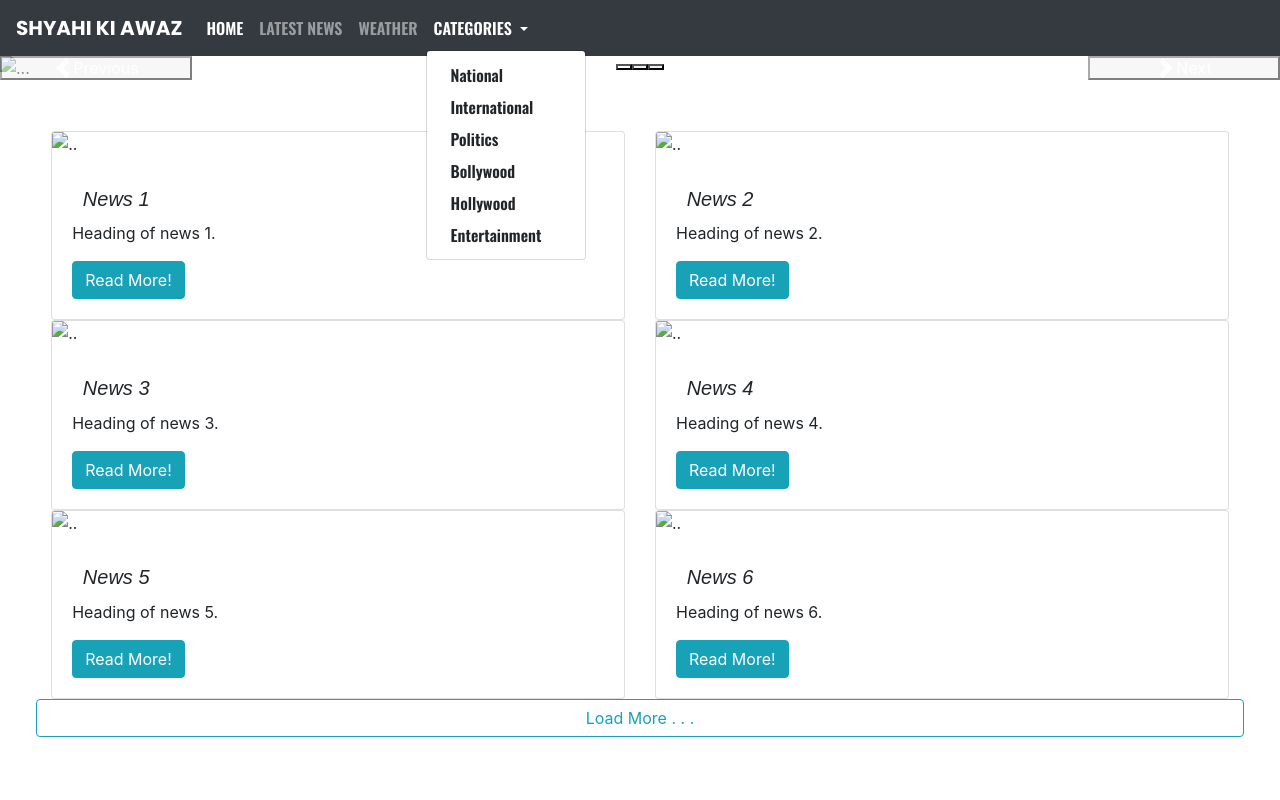
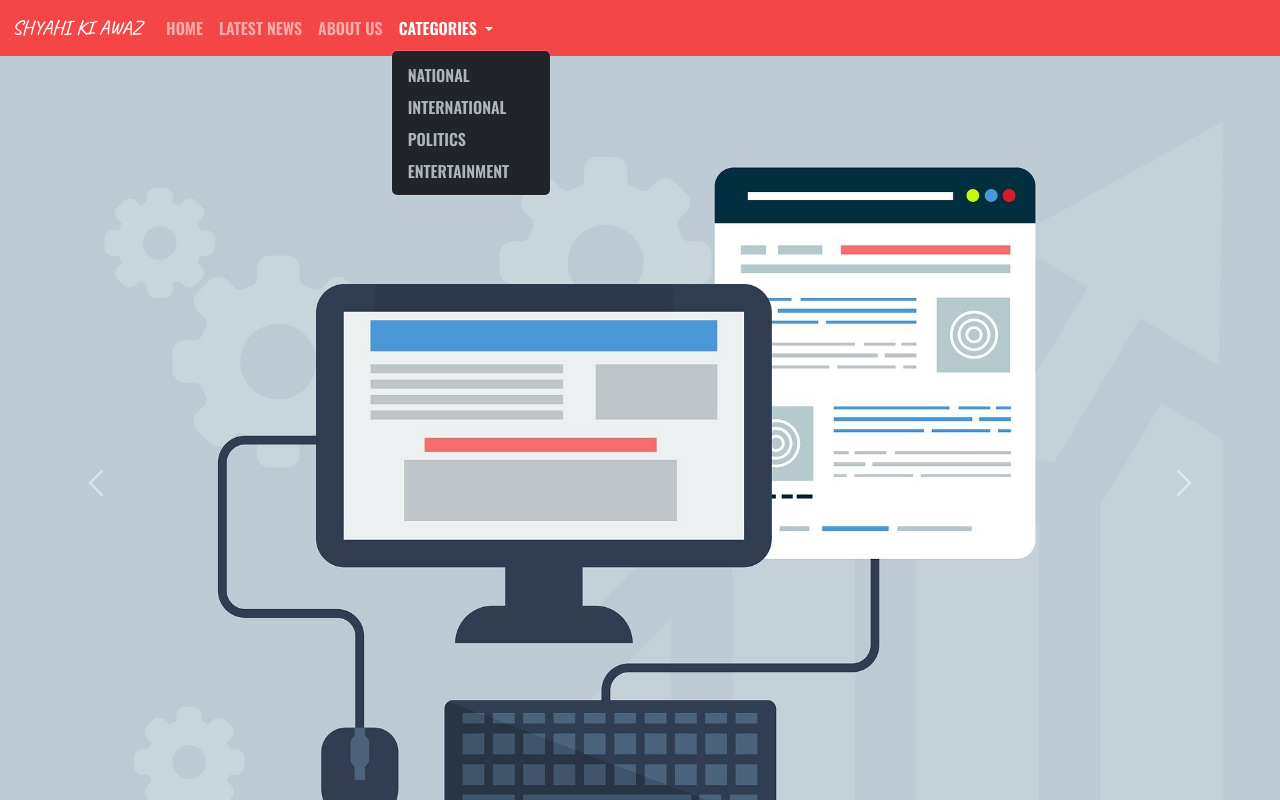
Before and after one commit to jayeshs08/ShyahiKiAwaz_intern, a plain HTML site: page index.html in a window 1280 px wide. Both pictures are taken after a click on the button "CATEGORIES". Shown: the top 800 px of the page. Drawn offline with nearby package versions, Linux system fonts and the light colour scheme.

Commit message:
completed

```diff
--- a/index.html
+++ b/index.html
@@ -7,82 +7,81 @@
     <title>Shyahi Ki Awaz</title>
 
     <!-- LINKING EXTERNAL STYLE SHEET, JS FILE -->
-    <link rel="stylesheet" href="https://cdn.jsdelivr.net/npm/bootstrap@4.0.0/dist/css/bootstrap.min.css" integrity="sha384-Gn5384xqQ1aoWXA+058RXPxPg6fy4IWvTNh0E263XmFcJlSAwiGgFAW/dAiS6JXm" crossorigin="anonymous">
-    <script src="index.js"></script>
+    <link href="https://cdn.jsdelivr.net/npm/bootstrap@5.3.0/dist/css/bootstrap.min.css" rel="stylesheet" integrity="sha384-9ndCyUaIbzAi2FUVXJi0CjmCapSmO7SnpJef0486qhLnuZ2cdeRhO02iuK6FUUVM" crossorigin="anonymous">
     <link rel="stylesheet" href="styles.css">
     <!--ADDING FONTS-->
     <link rel="preconnect" href="https://fonts.googleapis.com">
     <link rel="preconnect" href="https://fonts.gstatic.com" crossorigin>
-    <link href="https://fonts.googleapis.com/css2?family=Oswald:wght@600&family=Poppins:wght@700&display=swap" rel="stylesheet">
+    <link href="https://fonts.googleapis.com/css2?family=Oswald:wght@600&family=Caveat:wght@500&family=Roboto+Mono:ital,wght@0,300;1,500&display=swap" rel="stylesheet">
 
 </head>
 <body>
     <!--Navbar using bootstrap-->
-    <nav class="navbar navbar-expand-lg navbar-dark bg-dark">
+    <nav class="navbar sticky-top bg-danger navbar-expand-lg bg-body-tertiary" data-bs-theme="dark">
+      <div class="container-fluid">
         <a class="navbar-brand" href="#">SHYAHI KI AWAZ</a>
-        <button class="navbar-toggler" type="button" data-toggle="collapse" data-target="#navbarNavDropdown" aria-controls="navbarNavDropdown" aria-expanded="false" aria-label="Toggle navigation">
+        <button class="navbar-toggler" type="button" data-bs-toggle="collapse" data-bs-target="#navbarNavDropdown" aria-controls="navbarNavDropdown" aria-expanded="false" aria-label="Toggle navigation">
           <span class="navbar-toggler-icon"></span>
         </button>
         <div class="collapse navbar-collapse" id="navbarNavDropdown">
           <ul class="navbar-nav">
-            <li class="nav-item active">
-              <a class="nav-link" href="#">HOME</a>
+            <li class="nav-item">
+              <a class="nav-link" aria-current="page" href="#">HOME</a>
             </li>
             <li class="nav-item">
               <a class="nav-link" href="#">LATEST NEWS</a>
             </li>
             <li class="nav-item">
-              <a class="nav-link" href="#">WEATHER</a>
+              <a class="nav-link" href="#">ABOUT US</a>
             </li>
             <li class="nav-item dropdown">
-              <a class="nav-link dropdown-toggle" href="#" id="navbarDropdownMenuLink" data-toggle="dropdown" aria-haspopup="true" aria-expanded="false">
+              <a class="nav-link dropdown-toggle" href="#" role="button" data-bs-toggle="dropdown" aria-expanded="false">
                 CATEGORIES
               </a>
-              <div class="dropdown-menu" aria-labelledby="navbarDropdownMenuLink">
-                <a class="dropdown-item" href="#">National</a>
-                <a class="dropdown-item" href="#">International</a>
-                <a class="dropdown-item" href="#">Politics</a>
-                <a class="dropdown-item" href="#">Bollywood</a>
-                <a class="dropdown-item" href="#">Hollywood</a>
-                <a class="dropdown-item" href="#">Entertainment</a>
-              </div>
+              <ul class="dropdown-menu">
+                <li><a class="dropdown-item" href="#">NATIONAL</a></li>
+                <li><a class="dropdown-item" href="#">INTERNATIONAL</a></li>
+                <li><a class="dropdown-item" href="#">POLITICS</a></li>
+                <li><a class="dropdown-item" href="#">ENTERTAINMENT</a></li>
+              </ul>
             </li>
           </ul>
         </div>
+      </div>
     </nav>
 
     <!--Carousel for latest news-->
     <div id="carouselfornews" class="carousel slide">
         <div class="carousel-indicators">
-          <button type="button" data-bs-target="#carouselExampleCaptions" data-bs-slide-to="0" class="active" aria-current="true" aria-label="Slide 1"></button>
-          <button type="button" data-bs-target="#carouselExampleCaptions" data-bs-slide-to="1" aria-label="Slide 2"></button>
-          <button type="button" data-bs-target="#carouselExampleCaptions" data-bs-slide-to="2" aria-label="Slide 3"></button>
+          <button type="button" data-bs-target="#carouselfornews" data-bs-slide-to="0" class="active" aria-current="true" aria-label="Slide 1"></button>
+          <button type="button" data-bs-target="#carouselfornews" data-bs-slide-to="1" aria-label="Slide 2"></button>
+          <button type="button" data-bs-target="#carouselfornews" data-bs-slide-to="2" aria-label="Slide 3"></button>
         </div>
         <div class="carousel-inner">
           <div class="carousel-item active">
-            <img src="..." class="d-block w-100" alt="...">
+            <img src="images/computer.jpg" class="d-block w-100" alt="image">
             <div class="carousel-caption d-none d-md-block">
               <h5>Latest News 1</h5>
             </div>
           </div>
           <div class="carousel-item">
-            <img src="..." class="d-block w-100" alt="...">
+            <img src="images/mobile.jpg" class="d-block w-100" alt="image">
             <div class="carousel-caption d-none d-md-block">
-              <h5>Second slide label</h5>
+              <h5>Latest news 2</h5>
             </div>
           </div>
           <div class="carousel-item">
-            <img src="..." class="d-block w-100" alt="...">
+            <img src="images/web.jpg" class="d-block w-100" alt="image">
             <div class="carousel-caption d-none d-md-block">
-              <h5>Third slide label</h5>
+              <h5>Latest news 3</h5>
             </div>
           </div>
         </div>
-        <button class="carousel-control-prev" type="button" data-bs-target="#carouselExampleCaptions" data-bs-slide="prev">
+        <button class="carousel-control-prev" type="button" data-bs-target="#carouselfornews" data-bs-slide="prev">
           <span class="carousel-control-prev-icon" aria-hidden="true"></span>
           <span class="visually-hidden">Previous</span>
         </button>
-        <button class="carousel-control-next" type="button" data-bs-target="#carouselExampleCaptions" data-bs-slide="next">
+        <button class="carousel-control-next" type="button" data-bs-target="#carouselfornews" data-bs-slide="next">
           <span class="carousel-control-next-icon" aria-hidden="true"></span>
           <span class="visually-hidden">Next</span>
         </button>
@@ -93,61 +92,61 @@
         <div class="row">
             <div class="col-sm-6 mb-3 mb-sm-0">
               <div class="card text-bg-dark">
-                <img src="" class="card-img-top" alt="..">
+                <img src="images/news1.jpg" class="card-img-top" height="300px" alt="..">
                 <div class="card-body">
-                  <h5 class="card-title">News 1</h5>
-                  <p class="card-text">Heading of news 1.</p>
-                  <a href="#" class="btn btn-info">Read More!</a>
+                  <h5 class="card-title">Heatwave</h5>
+                  <p class="card-text">Heatwave warning issued in various states of north India ...</p>
+                  <a href="#" class="btn readbtn">Read More!</a>
                 </div>
               </div>
             </div>
             <div class="col-sm-6 mb-3 mb-sm-0">
               <div class="card text-bg-dark">
-                <img src="" class="card-img-top" alt="..">
+                <img src="images/news2.png" class="card-img-top" height="300px" alt="..">
                 <div class="card-body">
-                  <h5 class="card-title">News 2</h5>
-                  <p class="card-text">Heading of news 2.</p>
-                  <a href="#" class="btn btn-info">Read More!</a>
+                  <h5 class="card-title">Odisha Train Tragedy</h5>
+                  <p class="card-text">A huge number of dead are still unclaimed ....</p>
+                  <a href="#" class="btn readbtn">Read More!</a>
                 </div>
               </div>
             </div>
             <div class="col-sm-6 mb-3 mb-sm-0">
                 <div class="card text-bg-dark">
-                    <img src="" class="card-img-top" alt="..">
+                    <img src="images/news1.jpg" class="card-img-top" height="300px" alt="..">
                   <div class="card-body">
-                    <h5 class="card-title">News 3</h5>
-                    <p class="card-text">Heading of news 3.</p>
-                    <a href="#" class="btn btn-info">Read More!</a>
+                    <h5 class="card-title">Dramatic drop in tech hiring</h5>
+                    <p class="card-text">Recession hit the tech industry hard, a lot of employees are facing ...</p>
+                    <a href="#" class="btn readbtn">Read More!</a>
                   </div>
                 </div>
               </div>
               <div class="col-sm-6 mb-3 mb-sm-0">
                 <div class="card text-bg-dark">
-                    <img src="" class="card-img-top" alt="..">
+                    <img src="images/news2.png" class="card-img-top" height="300px" alt="..">
                   <div class="card-body">
-                    <h5 class="card-title">News 4</h5>
-                    <p class="card-text">Heading of news 4.</p>
-                    <a href="#" class="btn btn-info">Read More!</a>
+                    <h5 class="card-title">Crop burning</h5>
+                    <p class="card-text">Indian scientists develop 'capsules' to curb crop burning ...</p>
+                    <a href="#" class="btn readbtn">Read More!</a>
                   </div>
                 </div>
               </div>
               <div class="col-sm-6 mb-3 mb-sm-0">
                 <div class="card text-bg-dark">
-                    <img src="" class="card-img-top" alt="..">
+                    <img src="images/news1.jpg" class="card-img-top" height="300px" alt="..">
                   <div class="card-body">
-                    <h5 class="card-title">News 5</h5>
-                    <p class="card-text">Heading of news 5.</p>
-                    <a href="#" class="btn btn-info">Read More!</a>
+                    <h5 class="card-title">Kerala man wins lottery</h5>
+                    <p class="card-text">A Keralaman wins lottery 1 hour after selling house due to debt ...</p>
+                    <a href="#" class="btn readbtn">Read More!</a>
                   </div>
                 </div>
               </div>
               <div class="col-sm-6 mb-3 mb-sm-0">
                 <div class="card text-bg-dark">
-                    <img src="" class="card-img-top" alt="..">
+                    <img src="images/news2.png" class="card-img-top" height="300px" alt="..">
                   <div class="card-body">
-                    <h5 class="card-title">News 6</h5>
-                    <p class="card-text">Heading of news 6.</p>
-                    <a href="#" class="btn btn-info">Read More!</a>
+                    <h5 class="card-title">Board results</h5>
+                    <p class="card-text">4 tribal girls clear boards in this remote village of Odisha ...</p>
+                    <a href="#" class="btn readbtn">Read More!</a>
                   </div>
                 </div>
               </div>
@@ -155,12 +154,22 @@
           </div>
     </div>
 
+    <!--footer-->
+    <footer>
+      <div class="social"><a href="#"><i class="icon ion-social-instagram"></i></a><a href="#"><i class="icon ion-social-twitter"></i></a><a href="#"><i class="icon ion-social-facebook"></i></a></div>
+            <ul class="list-inline">
+                <li class="list-inline-item"><a href="#">Home</a></li>
+                <li class="list-inline-item"><a href="#">About</a></li>
+                <li class="list-inline-item"><a href="#">Terms</a></li>
+                <li class="list-inline-item"><a href="#">Privacy Policy</a></li>
+            </ul>
+            <p class="copyright">Shyahi Ki Awaz © 2023</p>
+    </footer>
 
 
 
       <!--FOR BOOTSTRAP-->
-      <script src="https://code.jquery.com/jquery-3.2.1.slim.min.js" integrity="sha384-KJ3o2DKtIkvYIK3UENzmM7KCkRr/rE9/Qpg6aAZGJwFDMVNA/GpGFF93hXpG5KkN" crossorigin="anonymous"></script>
-      <script src="https://cdn.jsdelivr.net/npm/popper.js@1.12.9/dist/umd/popper.min.js" integrity="sha384-ApNbgh9B+Y1QKtv3Rn7W3mgPxhU9K/ScQsAP7hUibX39j7fakFPskvXusvfa0b4Q" crossorigin="anonymous"></script>
-      <script src="https://cdn.jsdelivr.net/npm/bootstrap@4.0.0/dist/js/bootstrap.min.js" integrity="sha384-JZR6Spejh4U02d8jOt6vLEHfe/JQGiRRSQQxSfFWpi1MquVdAyjUar5+76PVCmYl" crossorigin="anonymous"></script>
+      <script src="https://cdn.jsdelivr.net/npm/@popperjs/core@2.11.8/dist/umd/popper.min.js" integrity="sha384-I7E8VVD/ismYTF4hNIPjVp/Zjvgyol6VFvRkX/vR+Vc4jQkC+hVqc2pM8ODewa9r" crossorigin="anonymous"></script>
+      <script src="https://cdn.jsdelivr.net/npm/bootstrap@5.3.0/dist/js/bootstrap.bundle.min.js" integrity="sha384-geWF76RCwLtnZ8qwWowPQNguL3RmwHVBC9FhGdlKrxdiJJigb/j/68SIy3Te4Bkz" crossorigin="anonymous"></script>
 </body>
 </html>
--- a/styles.css
+++ b/styles.css
@@ -1,14 +1,89 @@
 .navbar-brand{
-    font-family: 'Poppins', sans-serif;
+    font-family: 'Caveat', cursive;
 }
 .nav-item{
     font-family: 'Oswald', sans-serif;
 }
+.navbar{
+    background-color: rgb(244, 70, 70) !important;
+}
 .news-articles{
     margin:4%;
 }
+.readbtn{
+    color:white;
+    background-color: rgb(4, 135, 178);
+}
 .card-title{
+    font-family: 'Roboto Mono', monospace;
+    font-weight: bolder;
+    color: red;
+}
+.card-text{
+    font-family: 'Roboto Mono', monospace;
+}
+.card{
     margin:2%;
-    font-family: 'Playfair', sans-serif;
-    font-style:italic;
 }
+.nav-item :hover{
+    transform: scale(1.2);
+}
+footer{
+    padding:40px 0;
+    background-color: rgb(244, 70, 70);
+    color:white;
+  }
+
+  footer ul {
+    padding:0;
+    list-style:none;
+    text-align:center;
+    font-size:18px;
+    line-height:1.6;
+    margin-bottom:0;
+  }
+
+  footer li {
+    padding:0 10px;
+  }
+
+  footer ul a {
+    color:inherit;
+    text-decoration:none;
+    opacity:0.8;
+  }
+
+  footer ul a:hover {
+    opacity:1;
+  }
+
+  footer .social {
+    text-align:center;
+    padding-bottom:25px;
+  }
+
+  footer .social > a {
+    font-size:24px;
+    width:40px;
+    height:40px;
+    line-height:40px;
+    display:inline-block;
+    text-align:center;
+    border-radius:50%;
+    border:1px solid #ffffff;
+    margin:0 8px;
+    color:inherit;
+    opacity:0.75;
+  }
+
+  footer .social > a:hover {
+    opacity:0.9;
+  }
+
+  footer .copyright {
+    margin-top:15px;
+    text-align:center;
+    font-size:13px;
+    color:white;
+    margin-bottom:0;
+  }
```
Also changed, not shown: images/computer.jpg (added), images/hyundai-motor-group-a3vDd8hzuYs-unsplash.jpg (added), images/mobile.jpg (added), images/news1.jpg (added), images/news2.png (added), images/web.jpg (added), index.js (deleted).
